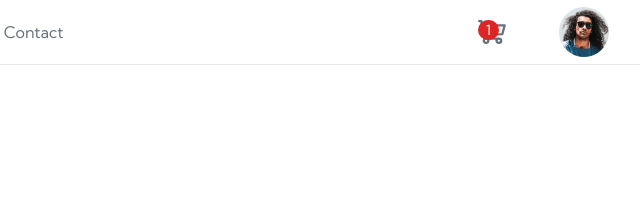
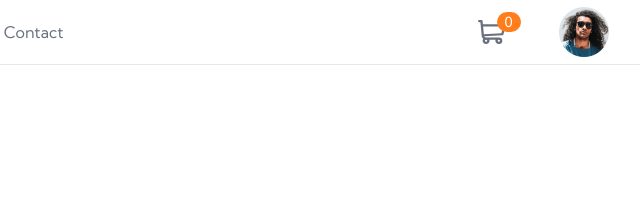
Before and after one commit to abdelillah-tam/ecom, a website with bundled scripts: page index.html in a window 1280 px wide. Both pictures are taken after a click on the button "Add to cart". Shown: the top 215 px of the page, 617-1257 px from the left. Built offline with nearby package versions, Linux system fonts and the light colour scheme.

Commit message:
complete editing cart

```diff
--- a/index.html
+++ b/index.html
@@ -28,10 +28,10 @@
         </div>
         <div class="flex basis-1/5 items-center justify-evenly">
           <div>
-            <div>
+            <div class="relative">
               <span
-                class="absolute text-white px-2 rounded-full text-sm bg-red-600"
-                >1</span
+                class="absolute quantity-badge text-white left-2/3 -top-1/3 px-2 rounded-full text-sm bg-orange"
+                ></span
               >
               <img
                 class="shopcart-btn cursor-pointer max-h-6 max-w-7 min-h-5 min-w-6"
--- a/orders.js
+++ b/orders.js
@@ -9,6 +9,8 @@ const productCartElement = document.querySelector(".product-cart-element");
 const addToCartButtonElement = document.querySelector(".add-to-cart");
 const checkoutBtn = document.querySelector(".checkout-btn");
 const removeBtns = document.querySelectorAll(".remove");
+const quantityBadge = document.querySelector('.quantity-badge');
+
 addToCartButtonElement.addEventListener("click", putToCart);
 
 if (products.length === 0) {
@@ -71,6 +73,8 @@ function refreshShopcart(position = -1) {
           removeFromShopcart(element.productId - 1)
         );
 
+        quantityBadge.textContent = element.reservedQuantity;
+
       if (productCartElement.hasChildNodes()) {
         productCartElement.replaceChild(
           div,
@@ -90,5 +94,6 @@ function refreshShopcart(position = -1) {
     productCartElement.classList.remove("overflow-y-scroll");
     document.querySelector('.empty').classList.remove('hidden');
     document.querySelector('.empty').classList.add('basis-full');
+    quantityBadge.textContent = null;
   }
 }
```
Also changed, not shown: dist/final.css.
